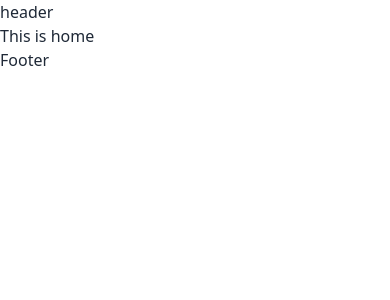
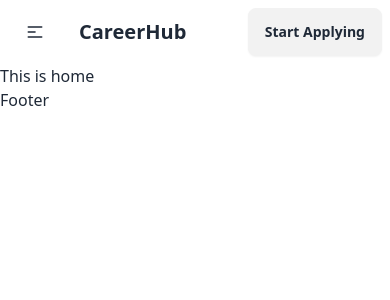
Before and after one commit to sowmik-sec/career-club, a React (Vite) app: page / in a window 390 px wide. Shown: the top 300 px of the page. Built offline with nearby package versions, Linux system fonts and the light colour scheme.

Commit message:
create responsive header

```diff
--- a/src/components/Header/Header.jsx
+++ b/src/components/Header/Header.jsx
@@ -1,5 +1,61 @@
+import { NavLink } from "react-router-dom";
+
 function Header() {
-  return <div>header</div>;
+  return (
+    <nav className="navbar bg-base-100">
+      <div className="navbar-start">
+        <div className="dropdown">
+          <div tabIndex={0} role="button" className="btn btn-ghost lg:hidden">
+            <svg
+              xmlns="http://www.w3.org/2000/svg"
+              className="h-5 w-5"
+              fill="none"
+              viewBox="0 0 24 24"
+              stroke="currentColor"
+            >
+              <path
+                strokeLinecap="round"
+                strokeLinejoin="round"
+                strokeWidth="2"
+                d="M4 6h16M4 12h8m-8 6h16"
+              />
+            </svg>
+          </div>
+          <ul
+            tabIndex={0}
+            className="menu menu-sm dropdown-content bg-base-100 rounded-box z-[1] mt-3 w-52 p-2 shadow"
+          >
+            <li>
+              <NavLink to={"/statistics"}>Statistics</NavLink>
+            </li>
+            <li>
+              <NavLink to={"/applied-jobs"}>Applied Jobs</NavLink>
+            </li>
+            <li>
+              <NavLink to={"/blog"}>Blog</NavLink>
+            </li>
+          </ul>
+        </div>
+        <a className="btn btn-ghost text-xl">CareerHub</a>
+      </div>
+      <div className="navbar-center hidden lg:flex">
+        <ul className="menu menu-horizontal px-1">
+          <li>
+            <NavLink to={"/statistics"}>Statistics</NavLink>
+          </li>
+          <li>
+            <NavLink to={"/applied-jobs"}>Applied Jobs</NavLink>
+          </li>
+          <li>
+            <NavLink to={"/blog"}>Blog</NavLink>
+          </li>
+        </ul>
+      </div>
+      <div className="navbar-end">
+        <a className="btn">Start Applying</a>
+      </div>
+    </nav>
+  );
 }
 
 export default Header;
```
